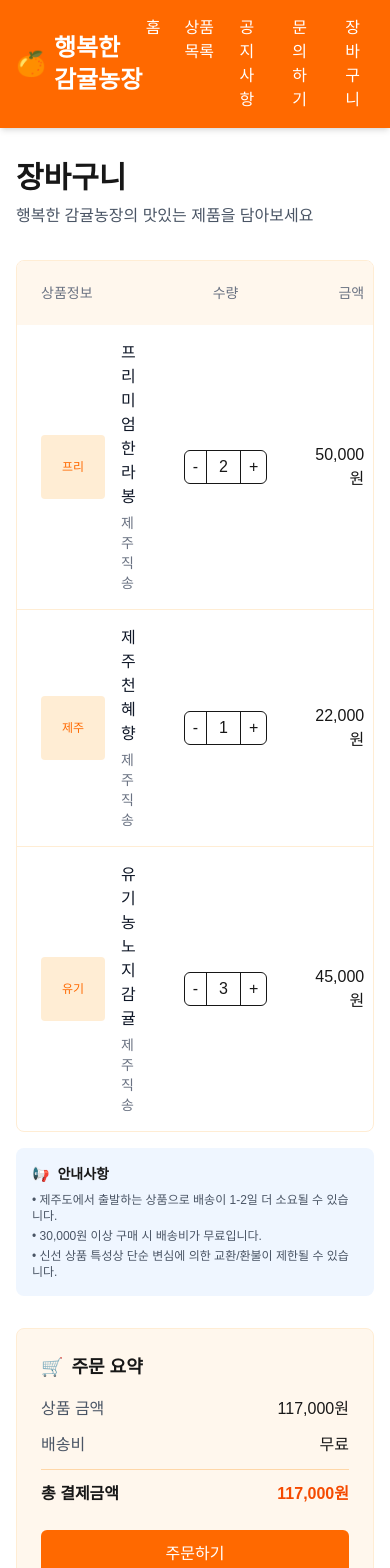
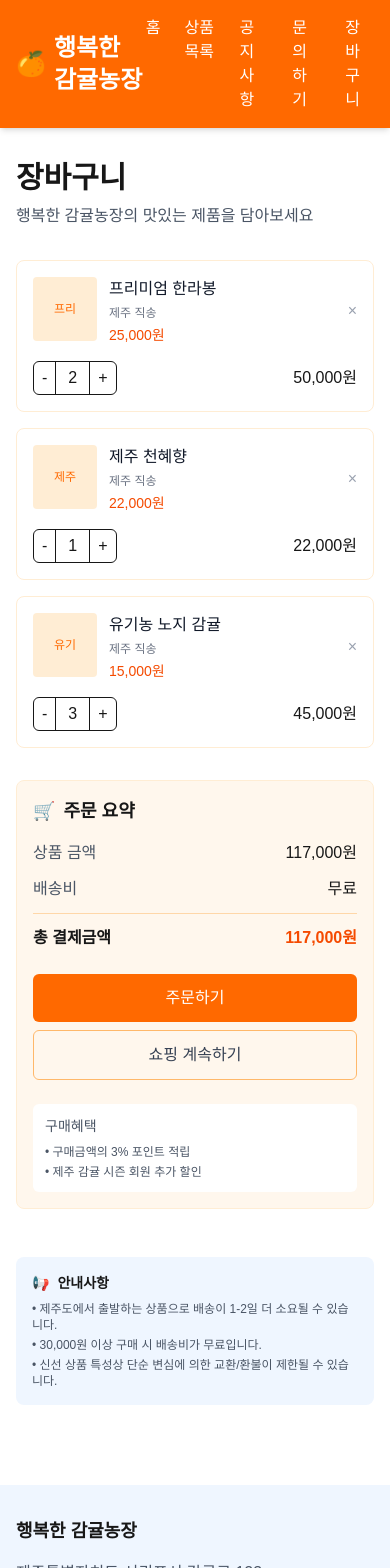
Before and after one commit to happy-yeachan/farm-page, a Next.js app: page /cart in a window 390 px wide. Shown: the top 1568 px of the page. Built offline with nearby package versions, Linux system fonts and the light colour scheme.

Commit message:
공지사항과 장바구니 페이지 반응형 디자인 개선

```diff
--- a/src/app/cart/page.tsx
+++ b/src/app/cart/page.tsx
@@ -1,4 +1,11 @@
 import Link from "next/link";
+import { Metadata } from "next";
+
+export const metadata: Metadata = {
+  title: "장바구니 | 행복한 감귤농장",
+  description: "행복한 감귤농장의 신선한 감귤 상품을 장바구니에 담고 한 번에 주문하세요. 3만원 이상 구매 시 무료배송, 제주 직송으로 신선하게 배송해 드립니다.",
+  keywords: "감귤 장바구니, 제주 과일 주문, 한라봉 구매, 천혜향 쇼핑, 과일 배송, 제주 특산품 구매",
+};
 
 // 가상의 장바구니 아이템 데이터
 const cartItems = [
@@ -53,8 +60,8 @@ export default function CartPage() {
         </div>
       ) : (
         <div className="grid grid-cols-1 lg:grid-cols-3 gap-8">
-          {/* 장바구니 상품 목록 */}
-          <div className="lg:col-span-2">
+          {/* 장바구니 상품 목록 - 데스크탑 뷰 */}
+          <div className="lg:col-span-2 hidden sm:block">
             <div className="border border-orange-100 rounded-lg overflow-hidden">
               <table className="w-full">
                 <thead className="bg-orange-50">
@@ -101,9 +108,45 @@ export default function CartPage() {
                 </tbody>
               </table>
             </div>
+          </div>
 
-            {/* 참고 안내 */}
-            <div className="mt-4 p-4 bg-blue-50 rounded-lg">
+          {/* 장바구니 상품 목록 - 모바일 뷰 */}
+          <div className="lg:col-span-2 sm:hidden space-y-4">
+            {cartItems.map((item) => (
+              <div key={item.id} className="border border-orange-100 rounded-lg p-4">
+                <div className="flex justify-between mb-4">
+                  <div className="flex items-start">
+                    <div className="h-16 w-16 flex-shrink-0 bg-orange-100 rounded flex items-center justify-center text-xs text-orange-500 font-medium mr-3">
+                      {item.name.substring(0, 2)}
+                    </div>
+                    <div>
+                      <Link href={`/products/${item.productId}`} className="font-medium text-gray-900 hover:text-orange-600">
+                        {item.name}
+                      </Link>
+                      <p className="text-xs text-gray-500 mt-1">제주 직송</p>
+                      <p className="text-sm font-medium text-orange-600 mt-1">
+                        {item.price.toLocaleString()}원
+                      </p>
+                    </div>
+                  </div>
+                  <button className="text-gray-400">×</button>
+                </div>
+                <div className="flex justify-between items-center">
+                  <div className="flex border rounded-md">
+                    <button className="px-2 py-1 border-r">-</button>
+                    <span className="px-3 py-1">{item.quantity}</span>
+                    <button className="px-2 py-1 border-l">+</button>
+                  </div>
+                  <div className="font-medium">
+                    {(item.price * item.quantity).toLocaleString()}원
+                  </div>
+                </div>
+              </div>
+            ))}
+          </div>
+
+          {/* 참고 안내 - 데스크탑에서만 표시 */}
+          <div className="lg:col-span-2 mt-4 p-4 bg-blue-50 rounded-lg hidden sm:block">
             <h3 className="text-sm font-semibold mb-2 flex items-center">
               <span className="text-orange-500 mr-2">📢</span> 안내사항
             </h3>
@@ -113,11 +156,10 @@ export default function CartPage() {
               <li>• 신선 상품 특성상 단순 변심에 의한 교환/환불이 제한될 수 있습니다.</li>
             </ul>
           </div>
-          </div>
 
           {/* 주문 요약 */}
           <div className="lg:col-span-1">
-            <div className="border border-orange-100 rounded-lg p-6 bg-orange-50">
+            <div className="border border-orange-100 rounded-lg p-4 sm:p-6 bg-orange-50 sticky top-4">
               <h2 className="text-lg font-semibold mb-4 flex items-center">
                 <span className="text-orange-500 mr-2">🛒</span> 주문 요약
               </h2>
@@ -165,6 +207,18 @@ export default function CartPage() {
               </div>
             </div>
           </div>
+
+          {/* 참고 안내 - 모바일에서만 표시 */}
+          <div className="lg:col-span-3 mt-4 p-4 bg-blue-50 rounded-lg sm:hidden">
+            <h3 className="text-sm font-semibold mb-2 flex items-center">
+              <span className="text-orange-500 mr-2">📢</span> 안내사항
+            </h3>
+            <ul className="text-xs text-gray-600 space-y-1">
+              <li>• 제주도에서 출발하는 상품으로 배송이 1-2일 더 소요될 수 있습니다.</li>
+              <li>• 30,000원 이상 구매 시 배송비가 무료입니다.</li>
+              <li>• 신선 상품 특성상 단순 변심에 의한 교환/환불이 제한될 수 있습니다.</li>
+            </ul>
+          </div>
         </div>
       )}
     </div>
--- a/src/app/notice/[id]/page.tsx
+++ b/src/app/notice/[id]/page.tsx
@@ -1,4 +1,5 @@
 import Link from "next/link";
+import { Metadata } from "next";
 
 // 가상의 공지사항 데이터
 const notices = [
@@ -120,6 +121,25 @@ type Props = {
   };
 };
 
+// 동적 메타데이터 생성
+export async function generateMetadata({ params }: Props): Promise<Metadata> {
+  const noticeId = parseInt(params.id);
+  const notice = notices.find(n => n.id === noticeId);
+
+  if (!notice) {
+    return {
+      title: "공지사항을 찾을 수 없습니다 | 행복한 감귤농장",
+      description: "요청하신 공지사항 정보를 찾을 수 없습니다."
+    };
+  }
+
+  return {
+    title: `${notice.title} | 행복한 감귤농장 공지사항`,
+    description: notice.content.substring(0, 150) + "...",
+    keywords: `${notice.category}, 감귤 농장 공지사항, 제주 감귤 소식, 감귤 농장 이벤트`,
+  };
+}
+
 export default function NoticeDetailPage({ params }: Props) {
   const noticeId = parseInt(params.id);
   const notice = notices.find(n => n.id === noticeId);
@@ -153,20 +173,20 @@ export default function NoticeDetailPage({ params }: Props) {
 
       <div className="border border-orange-100 rounded-lg overflow-hidden">
         {/* 공지사항 헤더 */}
-        <div className="bg-orange-50 p-6">
+        <div className="bg-orange-50 p-4 sm:p-6">
           <span className="inline-block bg-orange-100 text-orange-800 text-xs px-2 py-1 rounded mb-2">
             {notice.category}
           </span>
-          <h1 className="text-2xl font-bold mb-4">{notice.title}</h1>
-          <div className="flex justify-between text-sm text-gray-500">
+          <h1 className="text-xl sm:text-2xl font-bold mb-4">{notice.title}</h1>
+          <div className="flex flex-col sm:flex-row sm:justify-between text-sm text-gray-500 space-y-1 sm:space-y-0">
             <div>작성일: {notice.date}</div>
             <div>조회수: {notice.views.toLocaleString()}</div>
           </div>
         </div>
 
         {/* 공지사항 내용 */}
-        <div className="p-6">
-          <div className="min-h-[300px] whitespace-pre-line">
+        <div className="p-4 sm:p-6">
+          <div className="min-h-[200px] sm:min-h-[300px] whitespace-pre-line text-sm sm:text-base">
             {notice.content}
           </div>
         </div>
@@ -176,22 +196,22 @@ export default function NoticeDetailPage({ params }: Props) {
       <div className="mt-8 border-t border-orange-100 pt-6">
         <div className="flex flex-col space-y-4">
           {nextNotice && (
-            <div className="flex justify-between items-center">
-              <span className="text-gray-500">다음글</span>
-              <Link href={`/notice/${nextNotice.id}`} className="text-gray-900 hover:text-orange-600 flex-1 ml-4">
+            <div className="flex flex-col sm:flex-row sm:justify-between sm:items-center gap-1 sm:gap-0 border-b border-gray-100 pb-3">
+              <span className="text-gray-500 text-sm font-medium">다음글</span>
+              <Link href={`/notice/${nextNotice.id}`} className="text-gray-900 hover:text-orange-600 flex-1 sm:ml-4 order-first sm:order-none">
                 {nextNotice.title}
               </Link>
-              <span className="text-gray-500 text-sm">{nextNotice.date}</span>
+              <span className="text-gray-500 text-xs">{nextNotice.date}</span>
             </div>
           )}
 
           {prevNotice && (
-            <div className="flex justify-between items-center">
-              <span className="text-gray-500">이전글</span>
-              <Link href={`/notice/${prevNotice.id}`} className="text-gray-900 hover:text-orange-600 flex-1 ml-4">
+            <div className="flex flex-col sm:flex-row sm:justify-between sm:items-center gap-1 sm:gap-0">
+              <span className="text-gray-500 text-sm font-medium">이전글</span>
+              <Link href={`/notice/${prevNotice.id}`} className="text-gray-900 hover:text-orange-600 flex-1 sm:ml-4 order-first sm:order-none">
                 {prevNotice.title}
               </Link>
-              <span className="text-gray-500 text-sm">{prevNotice.date}</span>
+              <span className="text-gray-500 text-xs">{prevNotice.date}</span>
             </div>
           )}
         </div>
--- a/src/app/notice/page.tsx
+++ b/src/app/notice/page.tsx
@@ -1,4 +1,11 @@
 import Link from "next/link";
+import { Metadata } from "next";
+
+export const metadata: Metadata = {
+  title: "공지사항 | 행복한 감귤농장",
+  description: "행복한 감귤농장의 공지사항과 이벤트 소식을 알려드립니다. 감귤 수확 일정, 배송 안내, 할인 이벤트 정보를 확인하세요.",
+  keywords: "감귤 농장 공지사항, 제주 감귤 소식, 한라봉 수확, 천혜향 출하, 제주 과일 이벤트",
+};
 
 // 가상의 공지사항 데이터
 const notices = [
@@ -79,8 +86,8 @@ export default function NoticePage() {
         </div>
       </div>
 
-      {/* 공지사항 목록 */}
-      <div className="border border-orange-100 rounded-lg overflow-hidden">
+      {/* 공지사항 목록 - 데스크톱 뷰 */}
+      <div className="hidden md:block border border-orange-100 rounded-lg overflow-hidden">
         <table className="w-full">
           <thead className="bg-orange-50">
             <tr>
@@ -119,9 +126,30 @@ export default function NoticePage() {
         </table>
       </div>
 
+      {/* 공지사항 목록 - 모바일 뷰 */}
+      <div className="md:hidden space-y-4">
+        {notices.map((notice) => (
+          <div key={notice.id} className="border border-orange-100 rounded-lg overflow-hidden hover:shadow-sm">
+            <Link href={`/notice/${notice.id}`} className="block p-4">
+              <div className="flex justify-between items-center mb-2">
+                <span className="inline-block bg-orange-100 text-orange-800 text-xs px-2 py-1 rounded">
+                  {notice.category}
+                </span>
+                <span className="text-xs text-gray-500">조회 {notice.views.toLocaleString()}</span>
+              </div>
+              <h3 className="font-medium text-gray-900 mb-1">{notice.title}</h3>
+              <div className="flex justify-between items-center">
+                <span className="text-xs text-gray-500">{notice.date}</span>
+                <span className="text-xs text-gray-400">#{notice.id}</span>
+              </div>
+            </Link>
+          </div>
+        ))}
+      </div>
+
       {/* 페이지네이션 */}
       <div className="flex justify-center mt-8">
-        <nav className="flex items-center space-x-2">
+        <nav className="flex flex-wrap items-center justify-center gap-2">
           <button className="px-3 py-1 border rounded hover:bg-orange-50">이전</button>
           <button className="px-3 py-1 border rounded bg-orange-500 text-white">1</button>
           <button className="px-3 py-1 border rounded hover:bg-orange-50">2</button>
```
Lines whose indentation alone changed are shown as unchanged.
